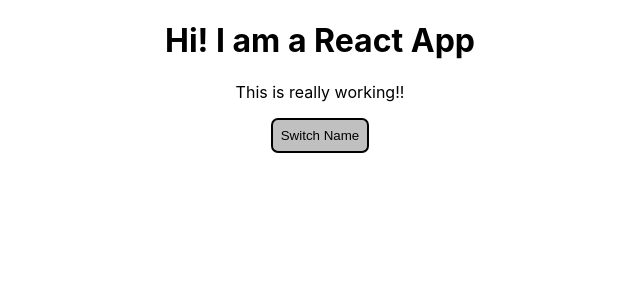
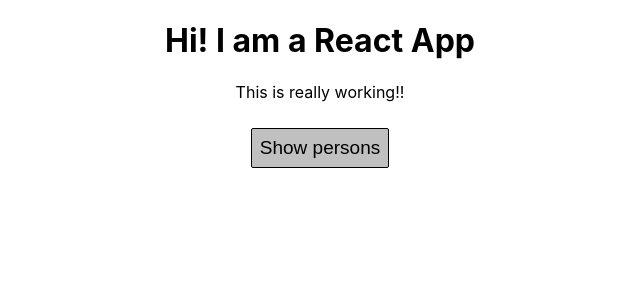
Before and after one commit to justgarcia5/react, a React (Create React App) app: page / in a window 1280 px wide. Shown: the top 300 px of the page, without its empty margins (320-960 px from the left). Built offline with nearby package versions, Linux system fonts and the light colour scheme.

Commit message:
styled and added delete button

```diff
--- a/src/App.js
+++ b/src/App.js
@@ -40,7 +40,6 @@
     this.setState({
       persons: persons
     })
-    console.log(persons, id)
   }
 
   togglePersonsHandler = () => {
@@ -52,10 +51,11 @@
     const style = {
       backgroundColor: 'silver',
       font: 'ingerit',
-      border: '2px solid black',
+      border: '1px solid black',
       padding: '8px',
       cursor: 'pointer',
-      borderRadius: '7px',
+      borderRadius: '2px',
+      fontSize: '19px',
     }
 
     let persons = true
@@ -80,7 +80,7 @@
       <div className="App">
         <h1>Hi! I am a React App</h1>
         <p>This is really working!!</p>
-        <button style={style} onClick={this.togglePersonsHandler}>Switch Name</button>
+        <button style={style} onClick={this.togglePersonsHandler}>Show persons</button>
         {persons}
       </div>
     );
--- a/src/Person/Person.css
+++ b/src/Person/Person.css
@@ -1,7 +1,24 @@
 .Person {
-  width: 60%;
-  margin: 16px auto;
-  border: 1px solid #eee;
-  padding: 16px;
+  width: 40%;
+  margin: 30px auto;
+  border: 1px solid black;
+  padding: 10px;
   text-align: center;
+  box-shadow: 10px 5px 10px 5px;
 }
+
+input {
+  padding: 10px;
+  font-size: 15px;
+}
+
+button {
+  background-color: silver;
+  font: ingerit;
+  border: 1px solid black;
+  padding: 5px;
+  cursor: pointer;
+  border-radius: 2px;
+  font-size: 15px;
+  margin: 10px auto;
+}
--- a/src/Person/Person.js
+++ b/src/Person/Person.js
@@ -4,8 +4,10 @@
 const person = (props) => {
   return (
     <div className='Person'>
-      <p onClick={props.click}>I am {props.name} and I am {props.age} years old</p>
+      <p>I am {props.name} and I am {props.age} years old</p>
       <p>{props.children}</p>
+      <button onClick={props.click}>Delete</button>
+      <br/>
       <input type='text' onChange={props.change}  value={props.name} />
     </div>
   )
```
